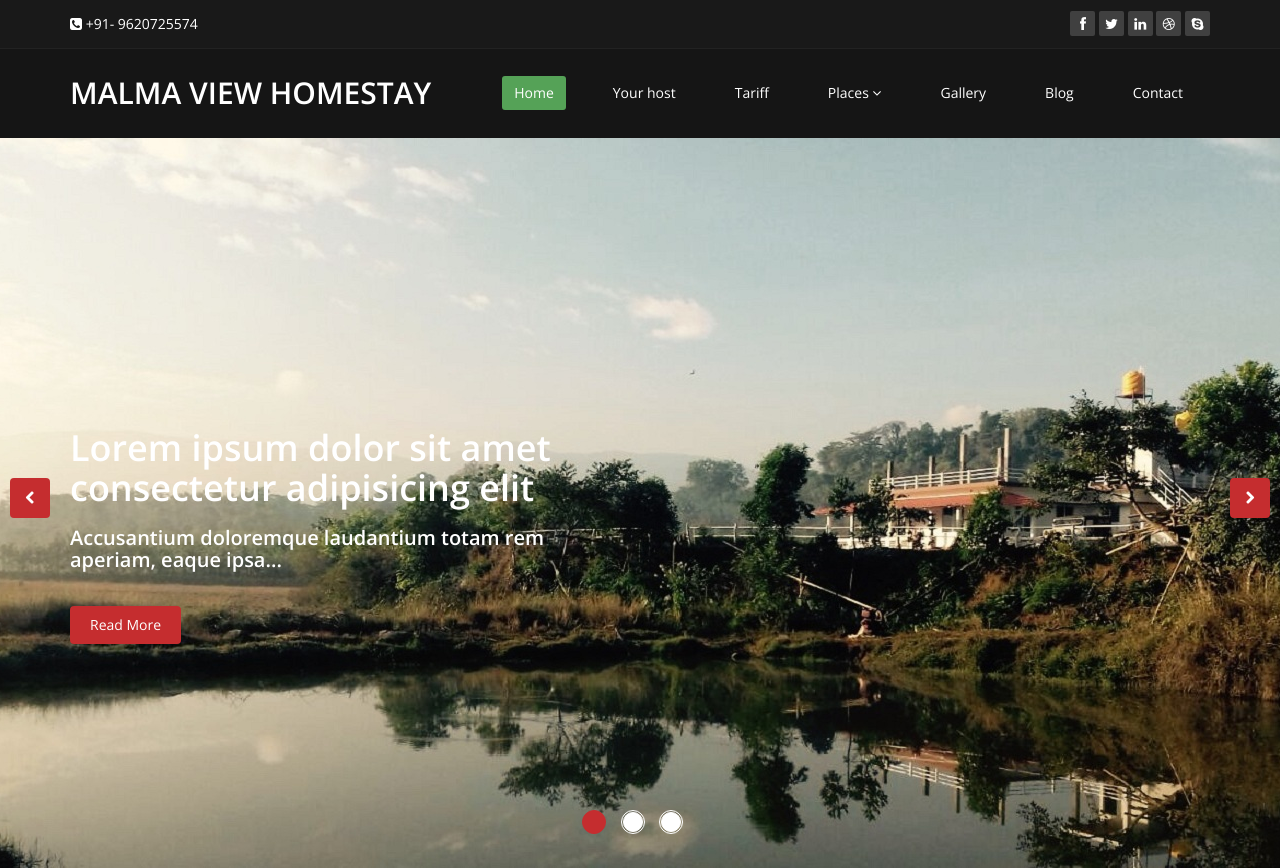
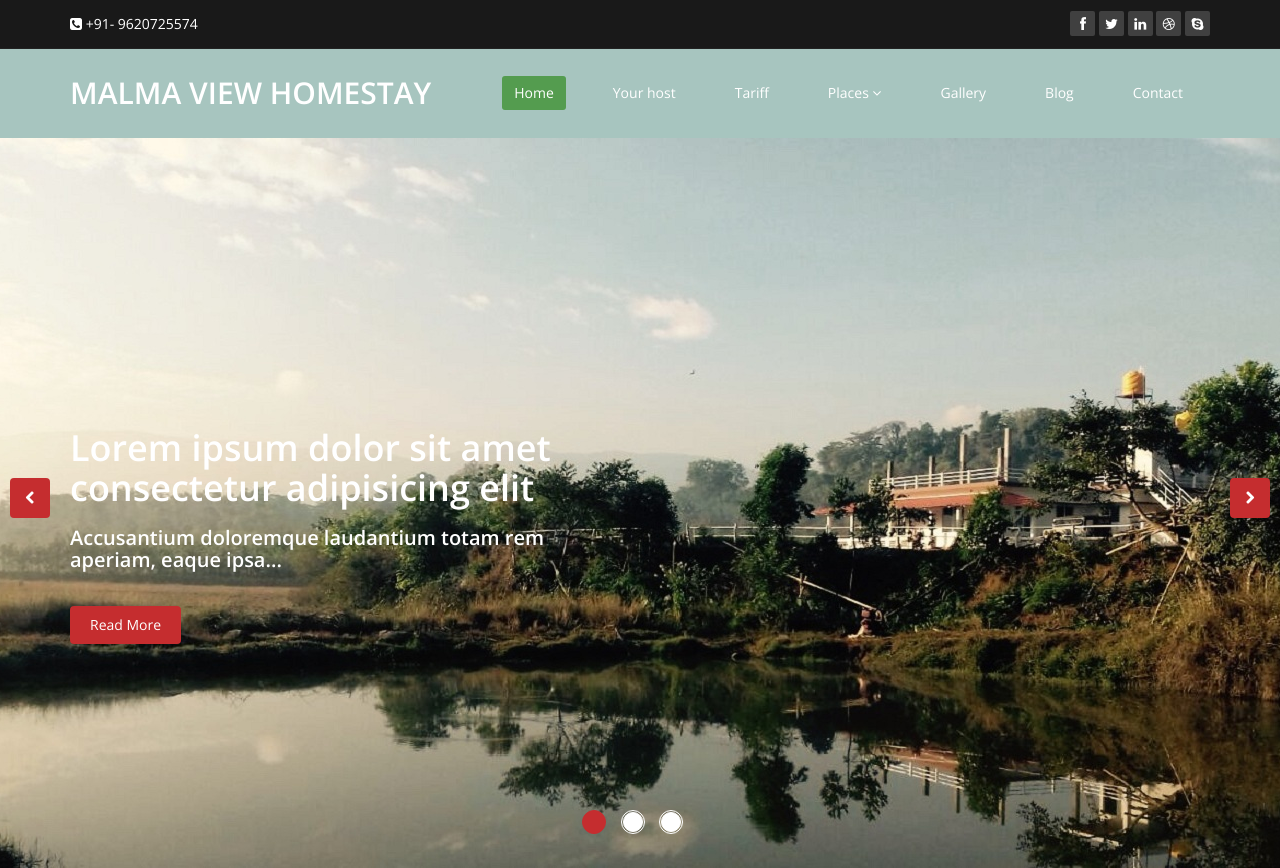
Before and after one commit to pruthvikiran/malmahomestay, a plain HTML site: page index.html in a window 1280 px wide. Shown: the top 868 px of the page. Drawn offline with nearby package versions, Linux system fonts and the light colour scheme.

Commit message:
initial commit

```diff
--- a/css/main.css
+++ b/css/main.css
@@ -265,7 +265,7 @@ input.search-form:hover {
 .navbar {
   border-radius: 0;
   margin-bottom: 0;
-  background: #151515;
+  background: #a7c5bf;
   padding: 15px 0;
   padding-bottom: 0;
 }
@@ -309,7 +309,7 @@ input.search-form:hover {
 .navbar-inverse .navbar-nav > .open > a,
 .navbar-inverse .navbar-nav > .open > a:hover,
 .navbar-inverse .navbar-nav > .open > a:focus {
-  background-color: #55a257;
+  background-color: #549c4f;
   color: #fff;
 }
 
```
